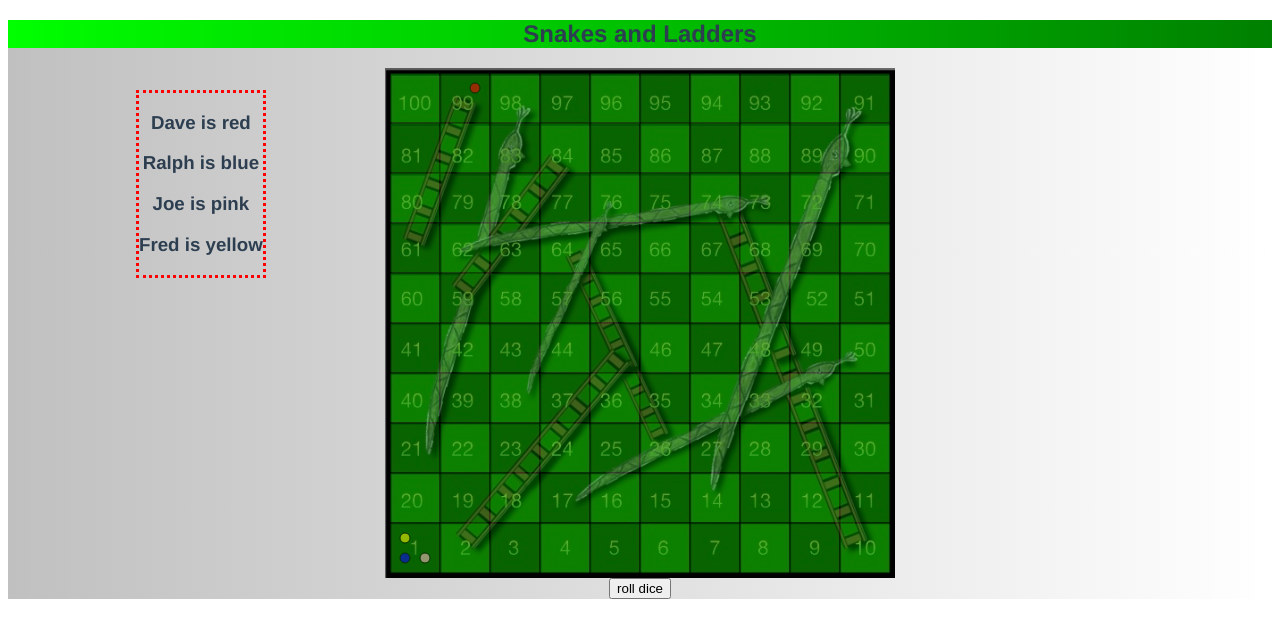
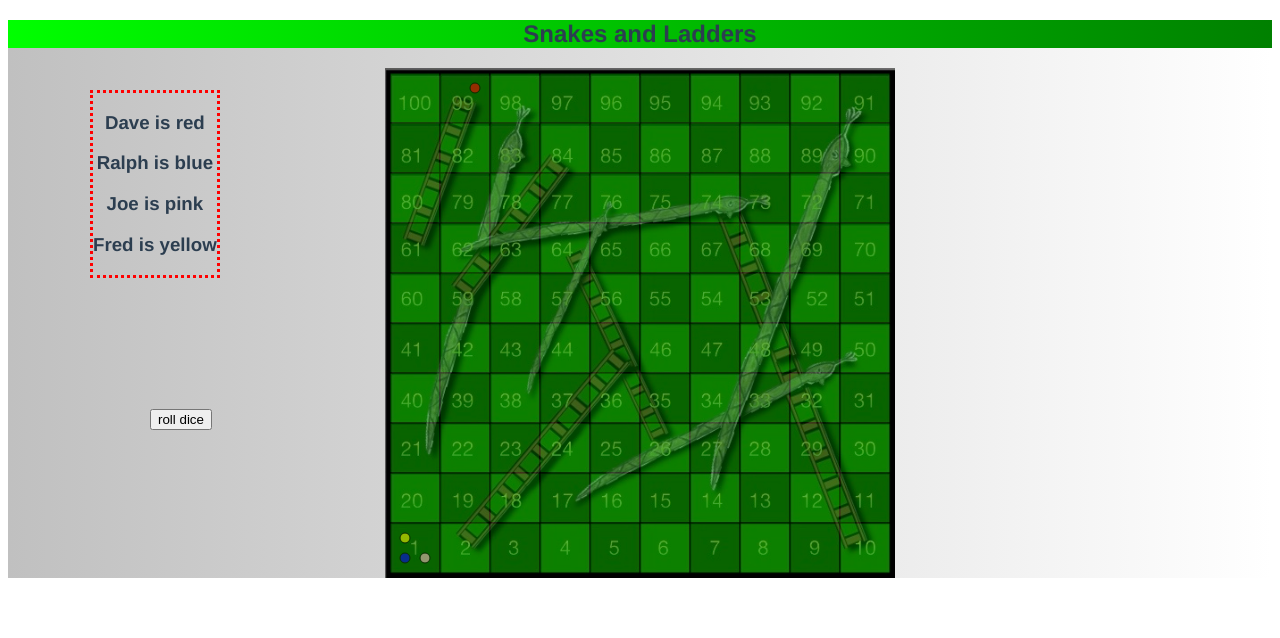
Before and after one commit to Hitanbot/CodeClan_Grp_Project, a Vue app in the folder client/: page / in a window 1280 px wide. Shown: the top 638 px of the page. Built offline with nearby package versions, Linux system fonts and the light colour scheme.

Commit message:
messed with css on the dice and player_info components

```diff
--- a/client/src/App.vue
+++ b/client/src/App.vue
@@ -31,7 +31,6 @@ export default {
   components: {
     "game-board":GameBoard,
     "player-info": PlayerInfo,
-    // "dice":Dice
   },
   mounted(){
 
@@ -56,34 +55,24 @@ export default {
 }
 
 
-game-board {
+/* #game-board {
   position: absolute;
   max-width:26.54%;
   height: auto;
-  left: 705px;
+  left: 450px;
   align-self: flex-end;
   flex-flow: column-reverse;
   opacity: 0.4;
-}
+} */
 
 
 #players {
   position: absolute;
   max-width: 20%;
   height: auto;
-  left: 136px;
+  left: 90px;
   top: 90px;
   border: 3px red dotted;
-}
-
-
-
-#dice{
-  position: absolute;
-  max-width: 10%;
-  height: auto;
-  left: 200px;
-  bottom: 20px;
 }
 
 
--- a/client/src/components/GameBoard.vue
+++ b/client/src/components/GameBoard.vue
@@ -5,7 +5,7 @@
     <canvas id="c" width = "500" height="500"> </canvas>
   </div>
     <!-- <button v-on:click="gameLoop()">rect</button> -->
-    <dice></dice>
+    <dice id="dice"></dice>
   </div>
 
 </template>
@@ -208,6 +208,14 @@ canvas{
   z-index: 2;
 }
 
+#dice{
+  position: absolute;
+  max-width: 10%;
+  height: auto;
+  left: 150px;
+  bottom: 370px;
+}
+
 #board-container{
   display: grid;
   place-items: center;
```
